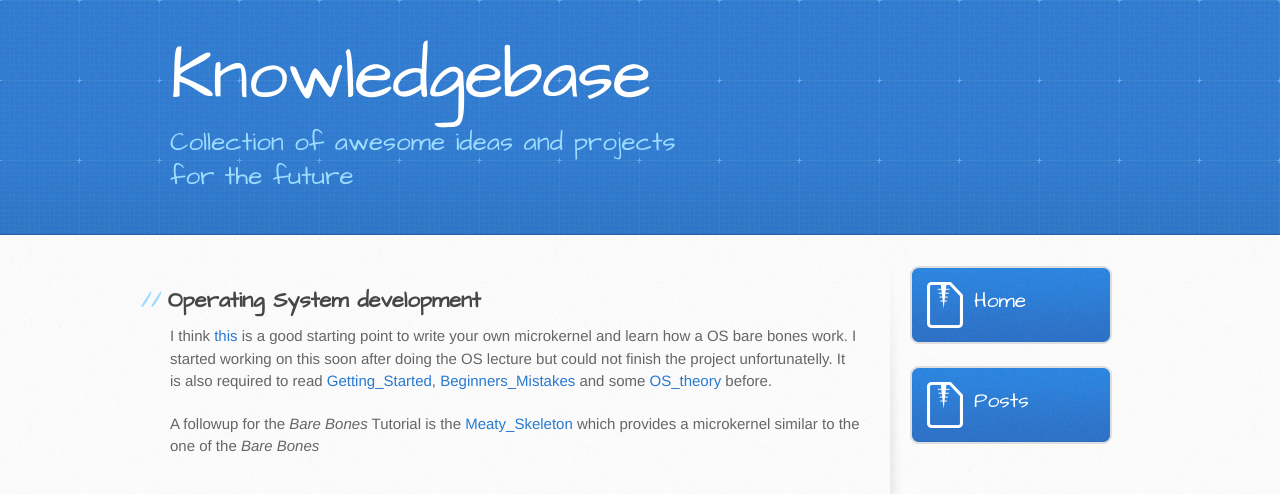
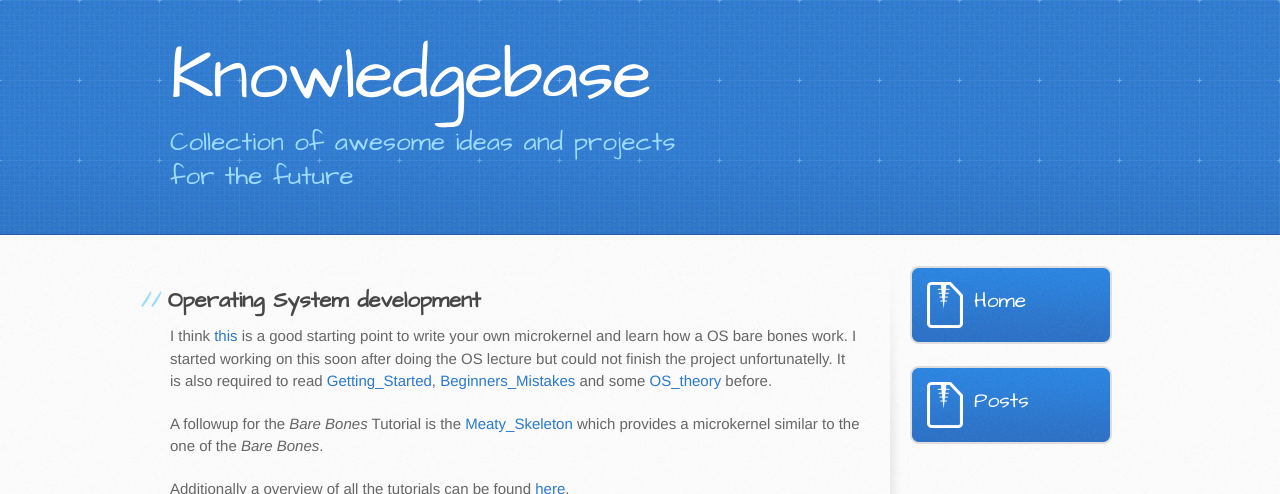
Before and after one commit to X4mp/knowledgebase, a Jekyll site: the page built from _posts/2016-05-16-os-dev.md, in a window 1280 px wide, cut to the strip 0-494 px from the top of the page. Built offline with Jekyll 4.4.1, drawn with Linux system fonts in a browser that asks for light colours.

Commit message:
update os-dev post

```diff
--- a/_posts/2016-05-16-os-dev.md
+++ b/_posts/2016-05-16-os-dev.md
@@ -17,4 +17,7 @@ It is also required to read
 
 A followup for the *Bare Bones* Tutorial is the
 [Meaty_Skeleton](http://wiki.osdev.org/Meaty_Skeleton) which provides a
-microkernel similar to the one of the *Bare Bones*
+microkernel similar to the one of the *Bare Bones*.
+
+Additionally a overview of all the tutorials can be found
+[here](http://wiki.osdev.org/Tutorials).
```
